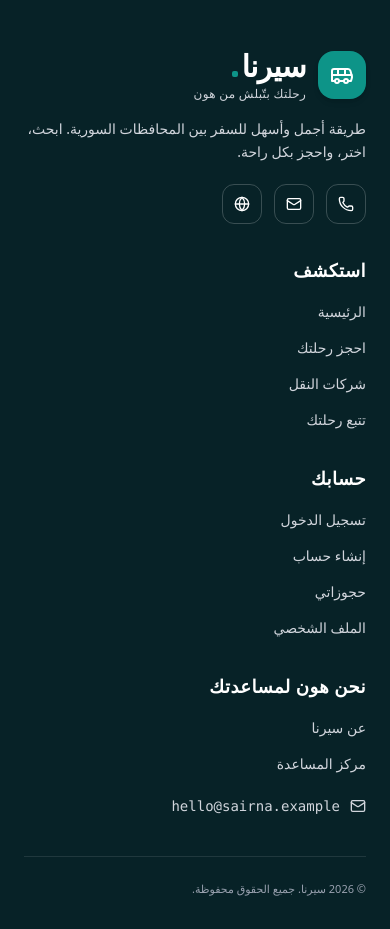
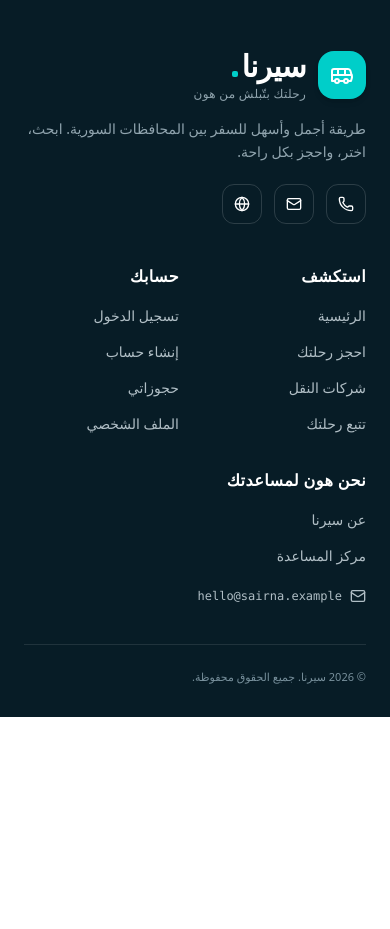
Before and after one commit to yamamasultan/sairna, a React (Vite) app: page / in a window 390 px wide. After the commit the page ends 844 px from the top, so only its background shows below. Built offline with nearby package versions, Linux system fonts and the light colour scheme.

Commit message:
update: refine footer design, colors, and responsive layout

```diff
--- a/src/components/footer/footer.jsx
+++ b/src/components/footer/footer.jsx
@@ -14,52 +14,53 @@ const Footer = () => {
     };
 
     return (
-        <footer className="w-full bg-[#072227] text-white pt-12 pb-8 px-6 sm:px-10 md:px-16" dir="rtl">
+        <footer className="w-full bg-[#071c26] text-[#b0bec5] pt-12 pb-8 px-6 sm:px-10" dir="rtl">
         {/*
-            حاوية رئيسية تأخذ عرض موحد مع تباعد متساوية من الطرفين (mx-auto)
+            حاوية رئيسية بتخطيط عمودين متناسقين تماماً كما في الصورة
         */}
-        <div className="max-w-7xl mx-auto grid grid-cols-1 sm:grid-cols-2 lg:grid-cols-4 gap-8 md:gap-12 pb-10 border-b border-white/10">
+        <div className="max-w-7xl mx-auto grid grid-cols-1 md:grid-cols-2 gap-10 md:gap-16 pb-10 border-b border-white/10">
 
-            {/* العمود الأول: الشعار، الوصف، وأيقونات التواصل */}
-            <div className="flex flex-col items-start text-right gap-4 sm:col-span-2 lg:col-span-1">
+            {/* القسم الأول: الشعار، الوصف، وأيقونات التواصل */}
+            <div className="flex flex-col items-start text-right gap-4">
 
             {/* الشعار */}
             <div className="flex items-center gap-3">
-                <div className="w-12 h-12 bg-[#0D9488] rounded-2xl flex items-center justify-center text-white shadow-md shrink-0">
+                <div className="w-12 h-12 bg-[#00cec9] rounded-2xl flex items-center justify-center text-white shadow-md shrink-0">
                 <Bus className="w-6 h-6" />
                 </div>
 
                 <div className="flex flex-col items-start">
                 <div className="flex items-baseline">
                     <span className="text-3xl font-black text-white tracking-tight">سيرنا</span>
-                    <span className="w-1.5 h-1.5 bg-[#0D9488] rounded-xs mr-1 inline-block"></span>
+                    <span className="w-1.5 h-1.5 bg-[#00cec9] rounded-xs mr-1 inline-block"></span>
                 </div>
-                <span className="text-xs text-gray-300 tracking-wide mt-0.5">رحلتك بتّبلش من هون</span>
+                <span className="text-xs text-[#90a4ae] tracking-wide mt-0.5">رحلتك بتّبلش من هون</span>
                 </div>
             </div>
 
-            <p className="text-gray-300 text-sm leading-relaxed text-right">
+            <p className="text-[#90a4ae] text-sm leading-relaxed text-right max-w-sm">
                 طريقة أجمل وأسهل للسفر بين المحافظات السورية. ابحث، اختر، واحجز بكل راحة.
             </p>
 
             {/* أيقونات التواصل الاجتماعي */}
             <div className="flex items-center gap-3 mt-1">
-                <a href="#phone" className="w-10 h-10 rounded-xl border border-white/20 flex items-center justify-center hover:bg-[#0D9488] active:bg-[#0D9488] hover:border-transparent transition-all duration-300">
+                <a href="#phone" className="w-10 h-10 rounded-xl border border-white/15 flex items-center justify-center hover:bg-[#00cec9] hover:border-transparent transition-all duration-300">
                 <Phone className="w-4 h-4 text-white" />
                 </a>
-                <a href="#email" className="w-10 h-10 rounded-xl border border-white/20 flex items-center justify-center hover:bg-[#0D9488] active:bg-[#0D9488] hover:border-transparent transition-all duration-300">
+                <a href="#email" className="w-10 h-10 rounded-xl border border-white/15 flex items-center justify-center hover:bg-[#00cec9] hover:border-transparent transition-all duration-300">
                 <Mail className="w-4 h-4 text-white" />
                 </a>
-                <a href="#globe" className="w-10 h-10 rounded-xl border border-white/20 flex items-center justify-center hover:bg-[#0D9488] active:bg-[#0D9488] hover:border-transparent transition-all duration-300">
+                <a href="#globe" className="w-10 h-10 rounded-xl border border-white/15 flex items-center justify-center hover:bg-[#00cec9] hover:border-transparent transition-all duration-300">
                 <Globe className="w-4 h-4 text-white" />
                 </a>
             </div>
             </div>
 
-            {/* أعمدة الروابط (استكشف، حسابك، ونحن هون لمساعدتك) */}
+            {/* القسم الثاني: أعمدة وروابط القوائم (تظهر بجانب بعضها ضمن العمود الثاني أو مقسمة بشكل مرتب) */}
+            <div className="grid grid-cols-2 sm:grid-cols-3 gap-8 text-right">
             {Object.entries(footerNavigation).map(([key, section], index) => (
-            <div key={index} className="flex flex-col gap-4 text-right">
-                <h3 className="text-lg font-bold text-white tracking-wide">
+                <div key={index} className="flex flex-col gap-4">
+                    <h3 className="text-base font-bold text-white tracking-wide">
                     {section.title}
                     </h3>
                     <ul className="flex flex-col gap-3">
@@ -67,7 +68,7 @@ const Footer = () => {
                         <li key={linkIndex}>
                         <Link
                             to={link.path}
-                        className="text-sm text-gray-300 hover:text-[#0D9488] active:text-[#0D9488] transition-colors duration-200 block py-0.5"
+                            className="text-sm text-[#b0bec5] hover:text-[#00cec9] transition-colors duration-200 block py-0.5"
                         >
                             {link.name}
                         </Link>
@@ -79,16 +80,16 @@ const Footer = () => {
                         <li className="pt-2 relative">
                         <button
                             onClick={handleCopyEmail}
-                        className="group flex items-center gap-2.5 text-sm text-gray-300 hover:text-[#0D9488] active:text-[#0D9488] active:scale-95 transition-all duration-200 cursor-pointer"
+                            className="group flex items-center gap-2 text-sm text-[#b0bec5] hover:text-[#00cec9] transition-all duration-200 cursor-pointer"
                             title="انقر لنسخ البريد"
                         >
-                        <Mail className="w-4 h-4 text-gray-300 group-hover:text-[#0D9488] transition-colors duration-200 shrink-0" />
-                        <span dir="ltr" className="font-mono text-sm">hello@sairna.example</span>
+                            <Mail className="w-4 h-4 text-[#b0bec5] group-hover:text-[#00cec9] shrink-0" />
+                            <span dir="ltr" className="font-mono text-xs sm:text-sm">hello@sairna.example</span>
                         </button>
 
                         {/* إشعار تم النسخ */}
                         {copied && (
-                        <span className="absolute -bottom-6 right-0 bg-[#0D9488] text-white text-[10px] px-2 py-0.5 rounded shadow-lg animate-fade-in">
+                            <span className="absolute -bottom-6 right-0 bg-[#00cec9] text-white text-[10px] px-2 py-0.5 rounded shadow-lg animate-fade-in">
                             تم نسخ البريد!
                             </span>
                         )}
@@ -99,9 +100,12 @@ const Footer = () => {
             ))}
             </div>
 
-        {/* قسم حقوق النشر ومصادر الصور مع محاذاة متساوية الأطراف */}
-        <div className="max-w-7xl mx-auto pt-6 flex flex-col gap-4 text-gray-400 text-[11px] text-right">
+        </div>
+
+        {/* قسم حقوق النشر ومصادر الصور مطابق للصورة */}
+        <div className="max-w-7xl mx-auto pt-6 flex flex-col gap-2 text-[#78909c] text-[11px] text-right">
             <p>© 2026 سيرنا. جميع الحقوق محفوظة.</p>
+
         </div>
         </footer>
     );
--- a/src/index.css
+++ b/src/index.css
@@ -1,3 +1,62 @@
 @tailwind base;
 @tailwind components;
 @tailwind utilities;
+
+:root {
+    color-scheme: light;
+    --bg: #f8fafb;
+    --surface: #fff;
+    --surface-alt: #f2f7f8;
+    --text: #112f41;
+    --muted: #718493;
+    --border: #e4ecef;
+    --primary: #0aa99b;
+    --primary-deep: #078e87;
+    --dark: #103a4e;
+    --dark-deep: #0a2c3e;
+    --soft-teal: #e6f8f3;
+    --radius: 22px;
+    --container: 1216px;
+    --font: Cairo, "Segoe UI", Tahoma, sans-serif;
+}
+
+.dark {
+    color-scheme: dark;
+    --bg: #0b1c29;
+    --surface: #112b3b;
+    --surface-alt: #173748;
+    --text: #eef8fa;
+    --muted: #9eb3be;
+    --border: #254252;
+    --dark: #0e2634;
+    --dark-deep: #091c27;
+    --soft-teal: #174b49;
+}
+
+.container {
+    width: 100%;
+    max-width: var(--container);
+    margin-inline: auto;
+    padding-inline: 16px;
+}
+
+@media (min-width: 768px) {
+    .container {
+        padding-inline: 34px;
+    }
+}
+
+@media (max-width: 650px) {
+    .container {
+        width: 100% !important;
+        padding-inline: 12px !important;
+    }
+    .search-shell {
+        margin-top: 12px !important;
+        padding: 16px 12px !important;
+    }
+    .hero-visual {
+        margin-top: 12px !important;
+        margin-bottom: 0 !important;
+    }
+}
```
Lines whose indentation alone changed are shown as unchanged.
